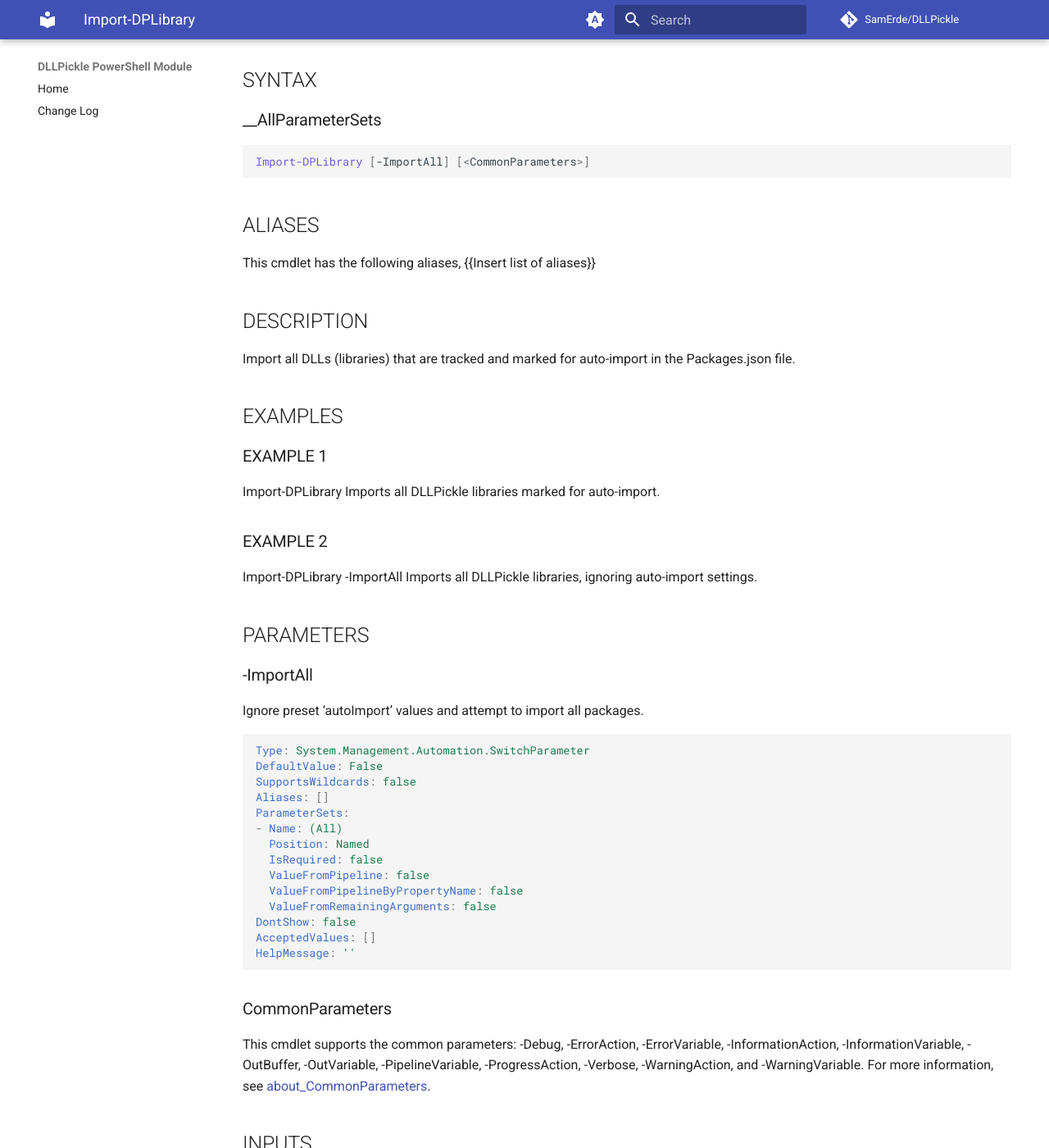
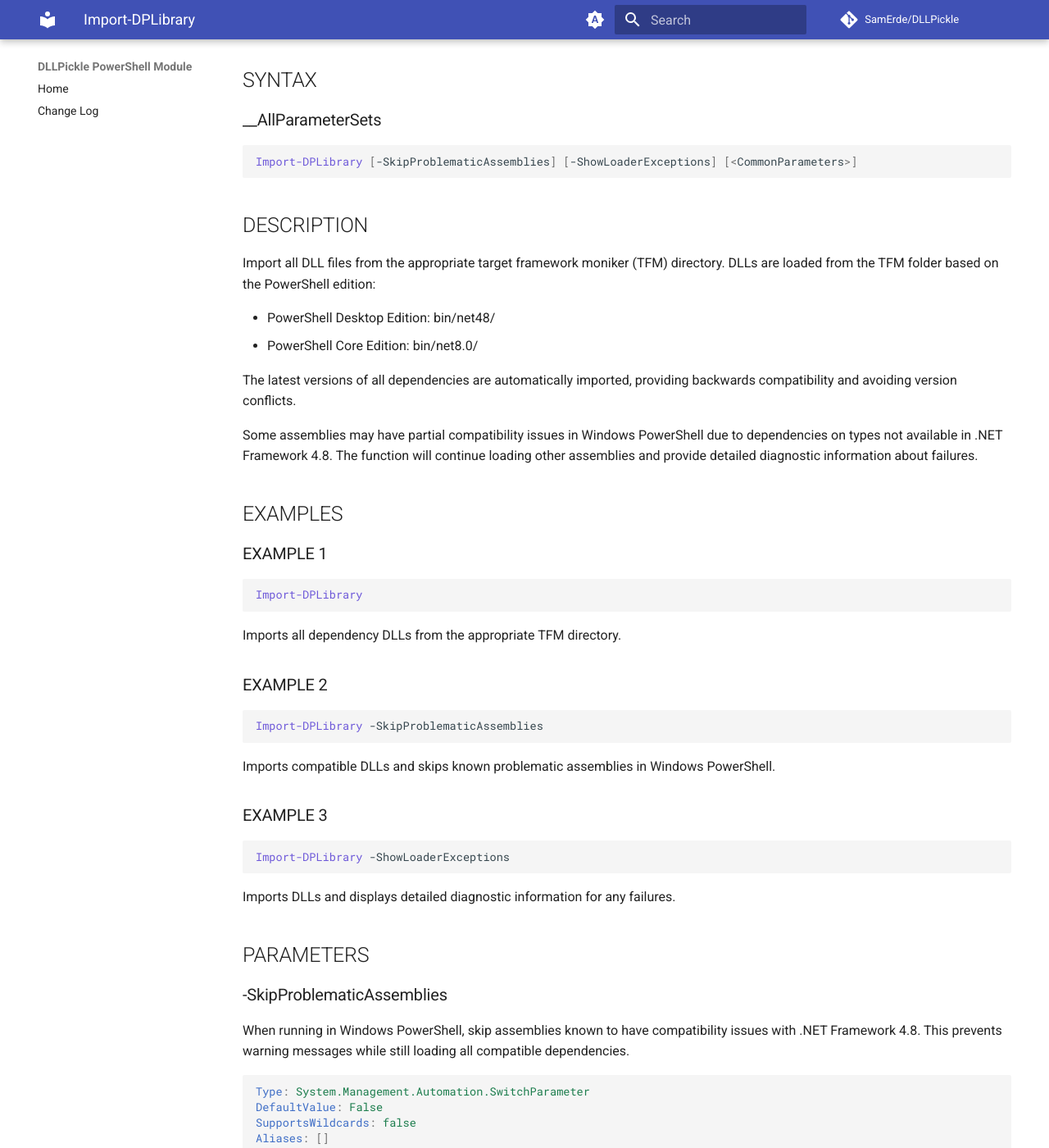
Before and after one commit to SamErde/DLLPickle, an MkDocs documentation site: the page built from docs/DLLPickle/Import-DPLibrary.md, in a window 1280 px wide and 1400 px high, scrolled down 216 px. Shown: the whole window at 82% size. Built offline with MkDocs 1.6.1 and Material for MkDocs 9.7.7, drawn with Linux system fonts in a browser that asks for light colours; comment, search, counter and statistics services are not loaded; some of the changed text lies outside the part shown.

Commit message:
docs: Update Import-DPLibrary.md with new parameters and examples

````diff
--- a/docs/DLLPickle/Import-DPLibrary.md
+++ b/docs/DLLPickle/Import-DPLibrary.md
@@ -13,42 +13,86 @@ title: Import-DPLibrary
 
 ## SYNOPSIS
 
-Import DLLPickle libraries based on Packages.json configuration.
+Import DLLPickle dependency libraries.
 
 ## SYNTAX
 
 ### __AllParameterSets
 
 ```PowerShell
-Import-DPLibrary [-ImportAll] [<CommonParameters>]
+Import-DPLibrary [-SkipProblematicAssemblies] [-ShowLoaderExceptions] [<CommonParameters>]
 ```
-
-## ALIASES
-
-This cmdlet has the following aliases,
-  {{Insert list of aliases}}
 
 ## DESCRIPTION
 
-Import all DLLs (libraries) that are tracked and marked for auto-import in the Packages.json file.
+Import all DLL files from the appropriate target framework moniker (TFM) directory.
+DLLs are loaded from the TFM folder based on the PowerShell edition:
+
+- PowerShell Desktop Edition: bin/net48/
+- PowerShell Core Edition: bin/net8.0/
+
+The latest versions of all dependencies are automatically imported, providing
+backwards compatibility and avoiding version conflicts.
+
+Some assemblies may have partial compatibility issues in Windows PowerShell due to
+dependencies on types not available in .NET Framework 4.8. The function will continue
+loading other assemblies and provide detailed diagnostic information about failures.
 
 ## EXAMPLES
 
 ### EXAMPLE 1
 
+```powershell
 Import-DPLibrary
-Imports all DLLPickle libraries marked for auto-import.
+```
+
+Imports all dependency DLLs from the appropriate TFM directory.
 
 ### EXAMPLE 2
 
-Import-DPLibrary -ImportAll
-Imports all DLLPickle libraries, ignoring auto-import settings.
+```powershell
+Import-DPLibrary -SkipProblematicAssemblies
+```
+
+Imports compatible DLLs and skips known problematic assemblies in Windows PowerShell.
+
+### EXAMPLE 3
+
+```powershell
+Import-DPLibrary -ShowLoaderExceptions
+```
+
+Imports DLLs and displays detailed diagnostic information for any failures.
 
 ## PARAMETERS
 
-### -ImportAll
+### -SkipProblematicAssemblies
 
-Ignore preset 'autoImport' values and attempt to import all packages.
+When running in Windows PowerShell, skip assemblies known to have compatibility issues
+with .NET Framework 4.8. This prevents warning messages while still loading all
+compatible dependencies.
+
+```yaml
+Type: System.Management.Automation.SwitchParameter
+DefaultValue: False
+SupportsWildcards: false
+Aliases: []
+ParameterSets:
+- Name: (All)
+  Position: Named
+  IsRequired: false
+  ValueFromPipeline: false
+  ValueFromPipelineByPropertyName: false
+  ValueFromRemainingArguments: false
+DontShow: false
+AcceptedValues: []
+HelpMessage: ''
+```
+
+### -ShowLoaderExceptions
+
+Display detailed loader exception information when an assembly fails to load.
+This is useful for diagnosing why specific types within an assembly cannot be loaded.
 
 ```yaml
 Type: System.Management.Automation.SwitchParameter
@@ -80,12 +124,21 @@ This cmdlet supports the common parameters: -Debug, -ErrorAction, -ErrorVariable
 
 ### System.Management.Automation.PSCustomObject
 
-Returns information about imported libraries.
+Returns information about each imported DLL including:
 
-{{ Fill in the Description }}
+- DLLName: The name of the DLL file
+- AssemblyName: The assembly name
+- AssemblyVersion: The version of the assembly
+- Status: Import status (Imported, Already Loaded, or Failed)
+- Error: Error message if the import failed
 
 ## NOTES
 
+Known Issues:
+
+- Microsoft.Identity.Client.dll and System.Diagnostics.DiagnosticSource.dll may fail to load
+  in Windows PowerShell due to dependencies on types not available in .NET Framework 4.8.
+- Use -SkipProblematicAssemblies to avoid warnings for known incompatibilities.
+- Use -ShowLoaderExceptions to get detailed information about why specific types failed to load.
+
 ## RELATED LINKS
-
-{{ Fill in the related links here }}
````
Also changed, not shown: other parts of docs/DLLPickle/Import-DPLibrary.md (+1 -1 lines).
